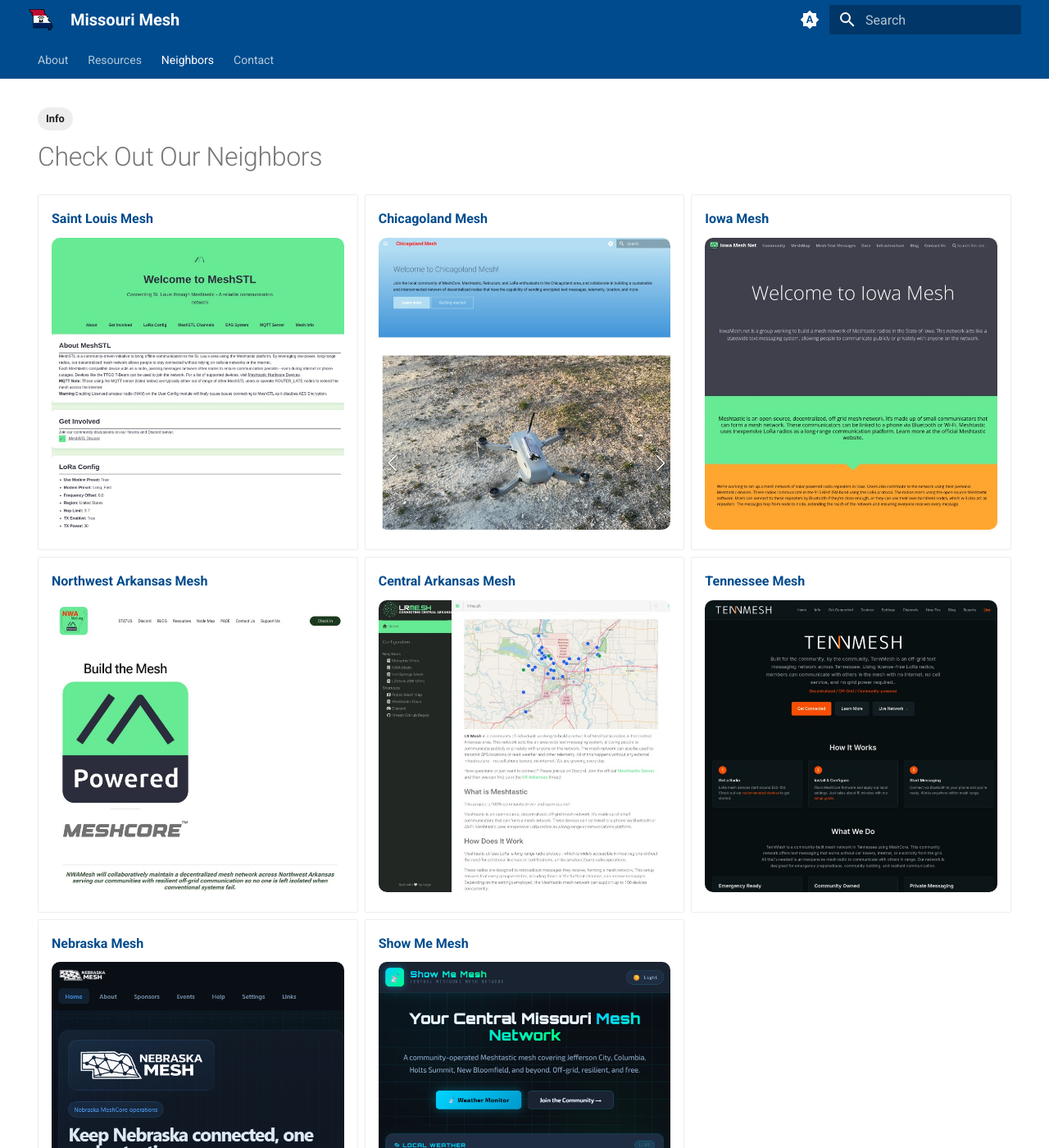
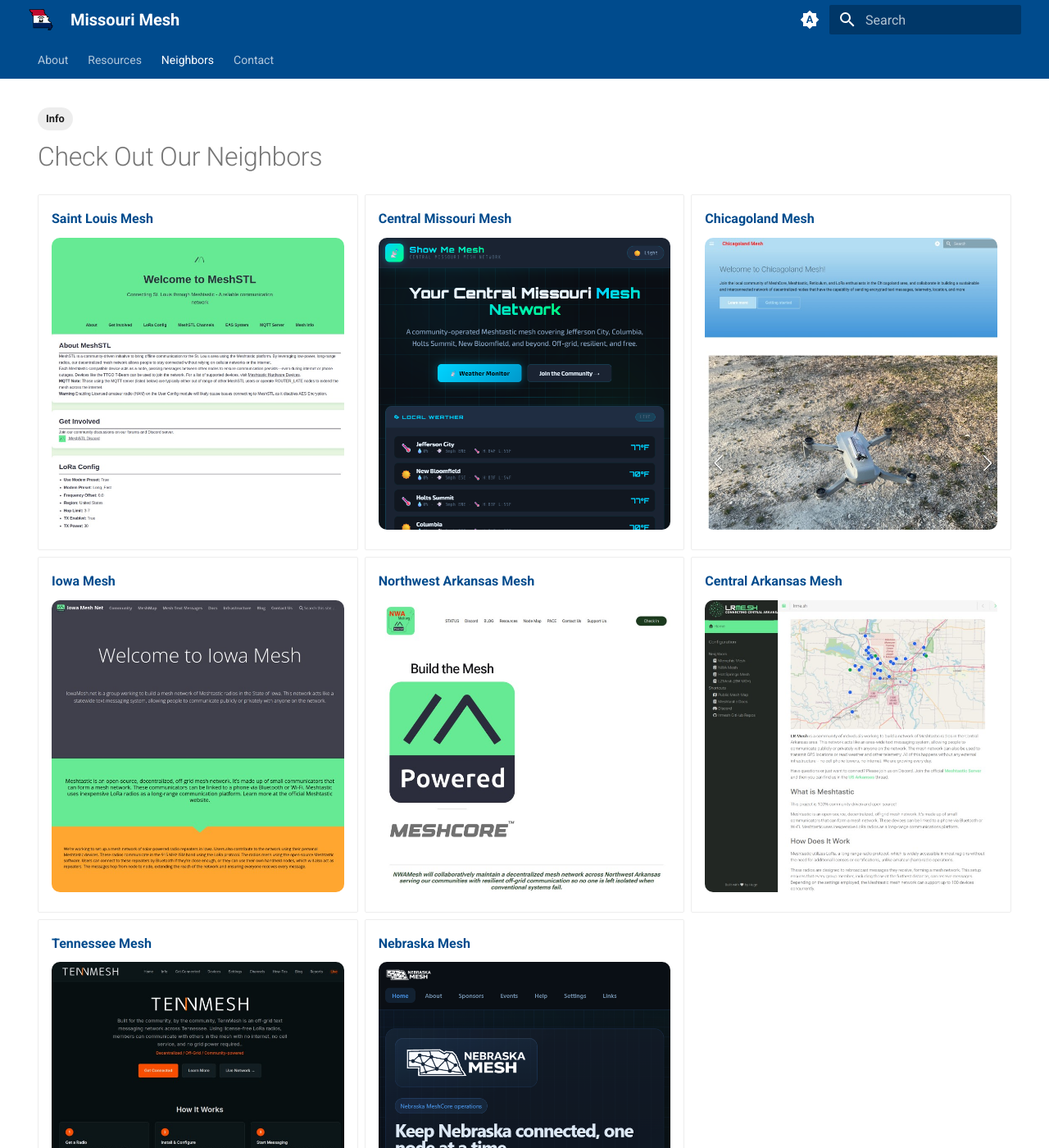
Before and after one commit to missourimesh/missourimesh.org, an MkDocs documentation site: the page built from docs/neighbors.md, in a window 1280 px wide and 1400 px high. Shown: the whole window at 82% size. Built offline with MkDocs 1.6.1 and Material for MkDocs 9.7.7, drawn with Linux system fonts in a browser that asks for light colours.

Commit message:
fix neighbors preview sizes and rename mo mesh

```diff
--- a/docs/neighbors.md
+++ b/docs/neighbors.md
@@ -11,27 +11,27 @@
 <div class="grid cards small" markdown>
 
 -   [__Saint Louis Mesh__](https://meshstl.org/)
-    ![Saint Louis Mesh website preview showing community mesh network information](./assets/images/previews/meshstl.org.jpg)
+    ![Link preview](./assets/images/previews/meshstl.org.jpg)
+
+-   [__Central Missouri Mesh__](https://mo-mesh.com/)
+    ![Link preview](./assets/images/previews/mo-mesh.com.png)
 
 -   [__Chicagoland Mesh__](https://chimesh.org/)
-    ![Chicagoland Mesh website preview showing regional mesh network details](./assets/images/previews/chimesh.org.jpg)
+    ![Link preview](./assets/images/previews/chimesh.org.jpg)
 
 -   [__Iowa Mesh__](https://iowamesh.org/)
-    ![Iowa Mesh website preview featuring community-operated mesh network](./assets/images/previews/iowamesh.org.jpg)
+    ![Link preview](./assets/images/previews/iowamesh.org.jpg)
 
 -   [__Northwest Arkansas Mesh__](https://nwame.sh/)
-    ![Northwest Arkansas Mesh website preview with local network information](./assets/images/previews/nwame.sh.jpg)
+    ![Link preview](./assets/images/previews/nwame.sh.jpg)
 
 -   [__Central Arkansas Mesh__](https://lrme.sh/)
-    ![Central Arkansas Mesh website preview showcasing community mesh resources](./assets/images/previews/lrme.sh.jpg)
+    ![Link preview](./assets/images/previews/lrme.sh.jpg)
 
 -   [__Tennessee Mesh__](https://tennmesh.com/)
-    ![Tennessee Mesh website preview displaying regional mesh network content](./assets/images/previews/tennmesh.com.jpg)
+    ![Link preview](./assets/images/previews/tennmesh.com.jpg)
 
 -   [__Nebraska Mesh__](https://www.nebraskamesh.net/)
-    ![Nebraska Mesh website preview featuring state mesh network information](./assets/images/previews/www.nebraskamesh.net.png)
-
--   [__Show Me Mesh__](https://mo-mesh.com/)
-    ![Show Me Mesh website preview highlighting Central Missouri mesh network](./assets/images/previews/mo-mesh.com.png)
+    ![Link preview](./assets/images/previews/www.nebraskamesh.net.png)
 
 </div>
```
Also changed, not shown: docs/assets/images/previews/mo-mesh.com.png, docs/assets/images/previews/www.nebraskamesh.net.png.
